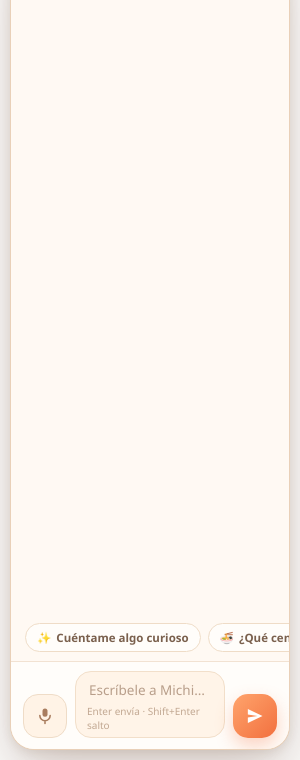
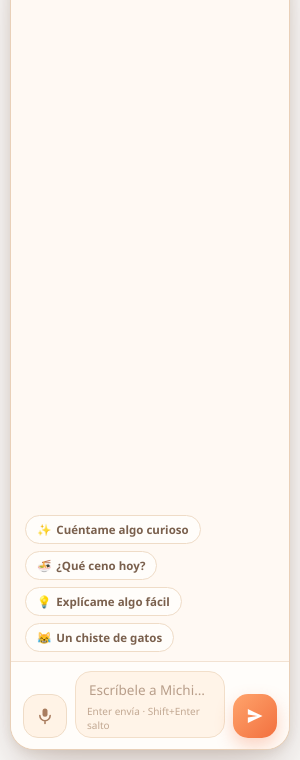
Before and after one commit to CarlosQuintero8/pet-friend-chat, an Electron app: page src/chat/index.html in a window 300 px wide. Shown: the part 84-844 px from the top of the page. Drawn offline with Linux system fonts and the light colour scheme; no server answers.

Commit message:
Muestra todas las sugerencias del chat en dos filas

```diff
--- a/package.json
+++ b/package.json
@@ -1,7 +1,7 @@
 {
   "name": "michi-desktop-pet",
   "productName": "Michi",
-  "version": "1.5.3",
+  "version": "1.5.4",
   "description": "Michi: un gato virtual para Windows que vive en tu escritorio y conversa contigo con IA.",
   "main": "main.js",
   "author": "Carlos",
--- a/src/chat/chat.css
+++ b/src/chat/chat.css
@@ -504,14 +504,10 @@ button {
 .suggestions {
   flex: 0 0 auto;
   display: flex;
+  flex-wrap: wrap;
+  align-content: flex-start;
   gap: 7px;
   padding: 3px 14px 9px;
-  overflow-x: auto;
-  scrollbar-width: none;
-}
-
-.suggestions::-webkit-scrollbar {
-  display: none;
 }
 
 .chip {
```
Also changed, not shown: 1 other file.
